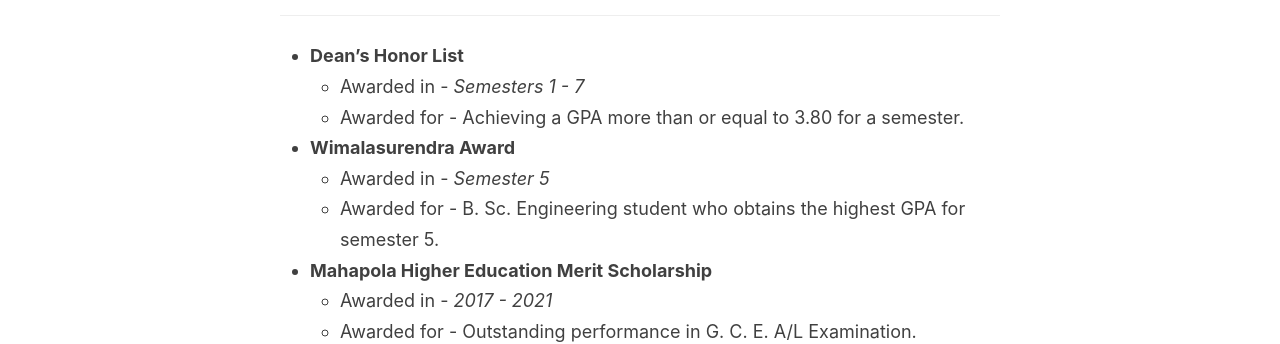
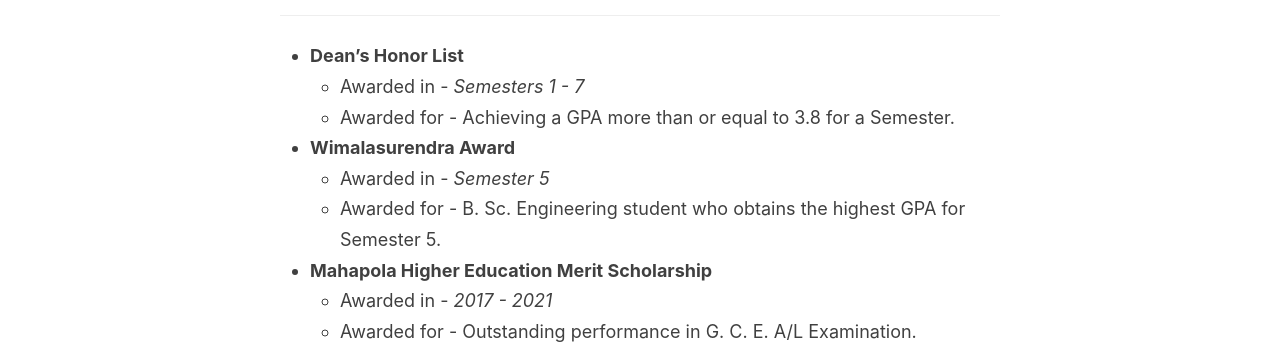
Before and after one commit to Skogul1997/Skogul1997.github.io, a Jekyll site: the page built from _pages/awards.md, in a window 1280 px wide. Shown: the part 148-492 px from the top of the page. Built offline with Jekyll 4.4.1, drawn with Linux system fonts in a browser that asks for light colours.

Commit message:
Update awards.md

```diff
--- a/_pages/awards.md
+++ b/_pages/awards.md
@@ -6,11 +6,11 @@
 
 - **Dean's Honor List**
   - Awarded in - *Semesters 1 - 7*
-  - Awarded for - Achieving a GPA more than or equal to 3.80 for a semester.
+  - Awarded for - Achieving a GPA more than or equal to 3.8 for a Semester.
 
 - **Wimalasurendra Award**
   - Awarded in - *Semester 5*
-  - Awarded for - B. Sc. Engineering student who obtains the highest GPA for semester 5.
+  - Awarded for - B. Sc. Engineering student who obtains the highest GPA for Semester 5.
 
 - **Mahapola Higher Education Merit Scholarship**
   - Awarded in - *2017 - 2021*
```
